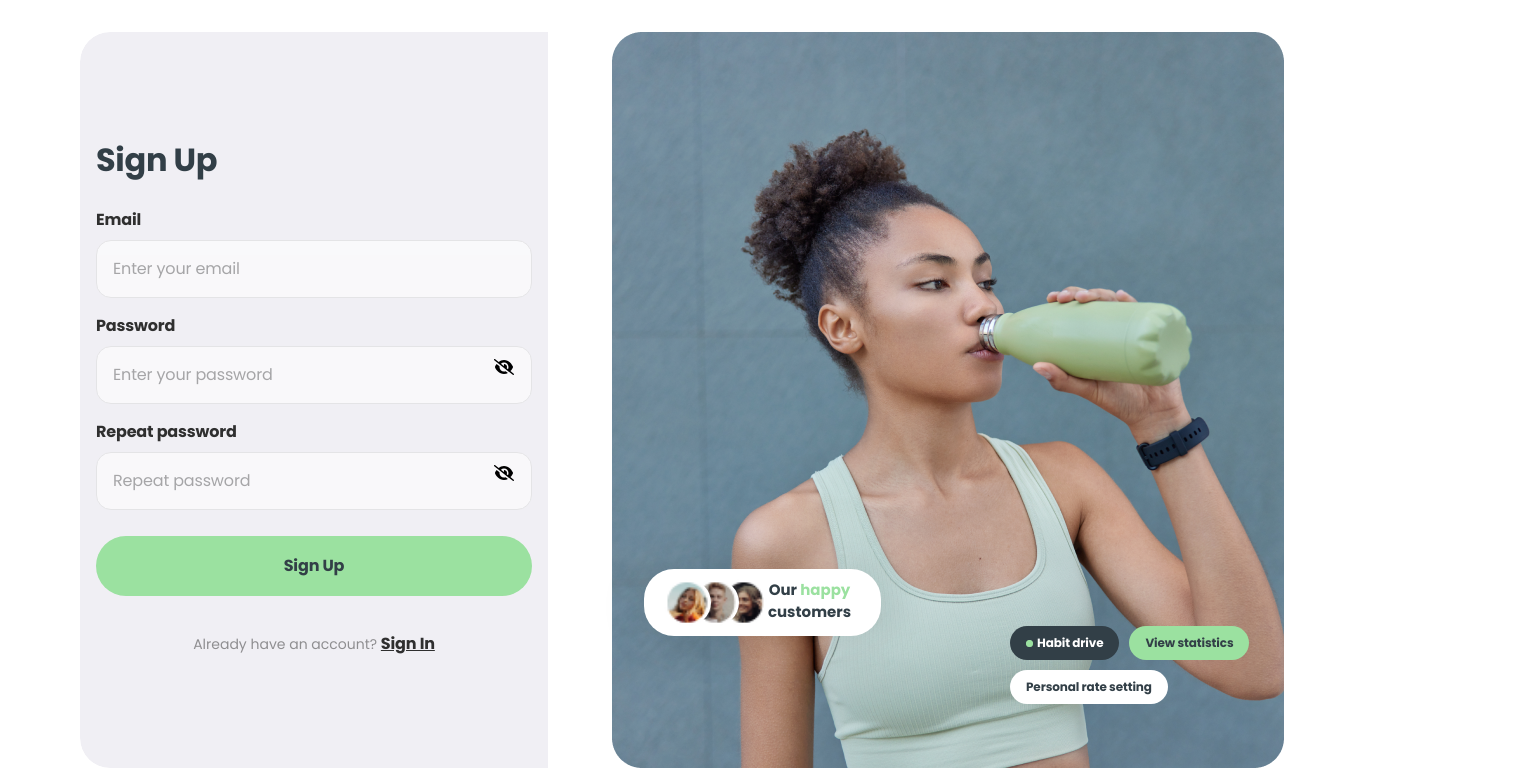
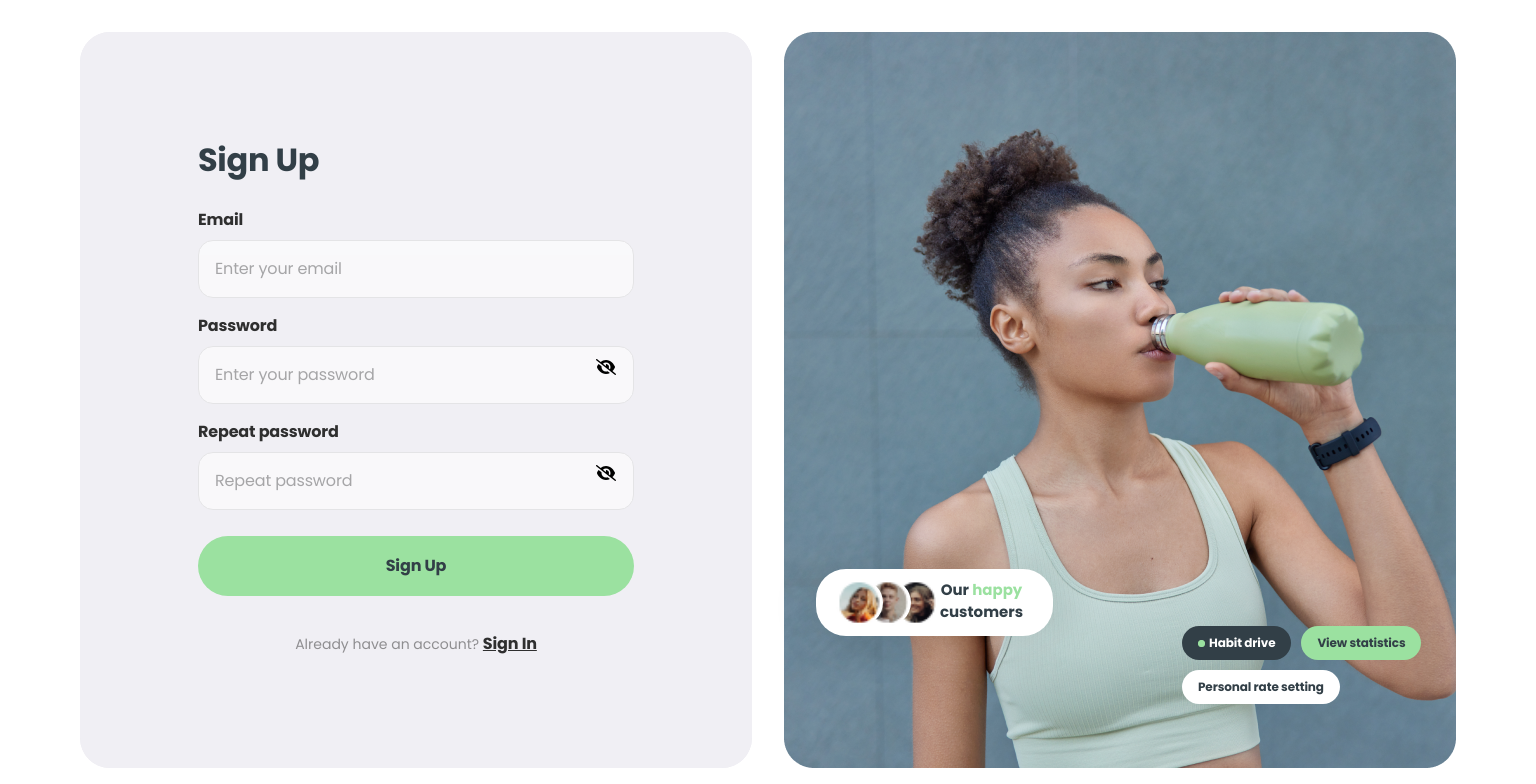
Before and after one commit to IIIMaroIII/HydroWise-frontend, a React (Vite) app: page /signup in a window 1536 px wide. Shown: the top 784 px of the page. Built offline with nearby package versions, Linux system fonts and the light colour scheme.

Commit message:
Update signUpForm.module.css

```diff
--- a/src/components/Users/SignUpForm/signUpForm.module.css
+++ b/src/components/Users/SignUpForm/signUpForm.module.css
@@ -27,13 +27,14 @@
   /* height: 100vh; */
   /* padding: 16px; */
   background-color: var(--white);
+  border-radius: 30px;
   overflow: hidden;
 }
 
 .signUpForm {
   display: flex;
-  background-color: var(--white);
-  border-radius: 30px;
+  background-color: var(--light-grey);
+  /* border-radius: 30px; */
   /* box-shadow: 0 4px 8px rgba(0, 0, 0, 0.1); */
   overflow: hidden;
   /* max-width: 732px; */
@@ -65,6 +66,7 @@
   justify-content: center;
   /* height: 100vh; */
   background-color: var(--light-grey);
+  min-width: 311px;
 }
 
 h2.formTitle {
@@ -221,6 +223,12 @@ h2.formTitle {
 } */
 
 @media (min-width: 768px) {
+
+  .formSection {
+min-width: 436px;
+  }
+
+
   .form {
     margin-bottom: 100px;
   }
@@ -270,11 +278,12 @@ h2.formTitle {
   .signUpContainer {
     /* padding: 32px; */
     background-color: var(--white);
-    border-radius: 30px;
+    /* border-radius: 30px; */
+    min-width: 672px;
   }
 
   .signUpForm {
-    background-color: var(--white);
+    /* background-color: var(--white); */
     width: 100%;
     height: 100%;
     /* border-radius: 30px; */
@@ -288,9 +297,9 @@ h2.formTitle {
     margin-bottom: 20px;
   }
 
-  .formSection {
+  /* .formSection {
     margin-right: 32px;
-  }
+  } */
 
   .btnForm {
     display: flex;
```
